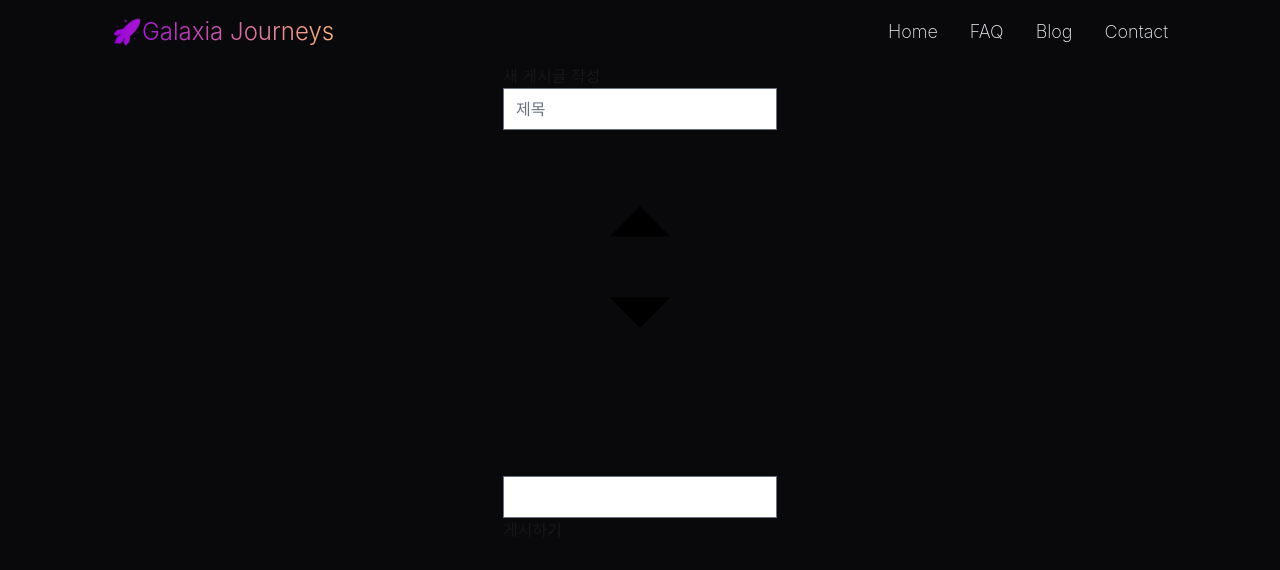
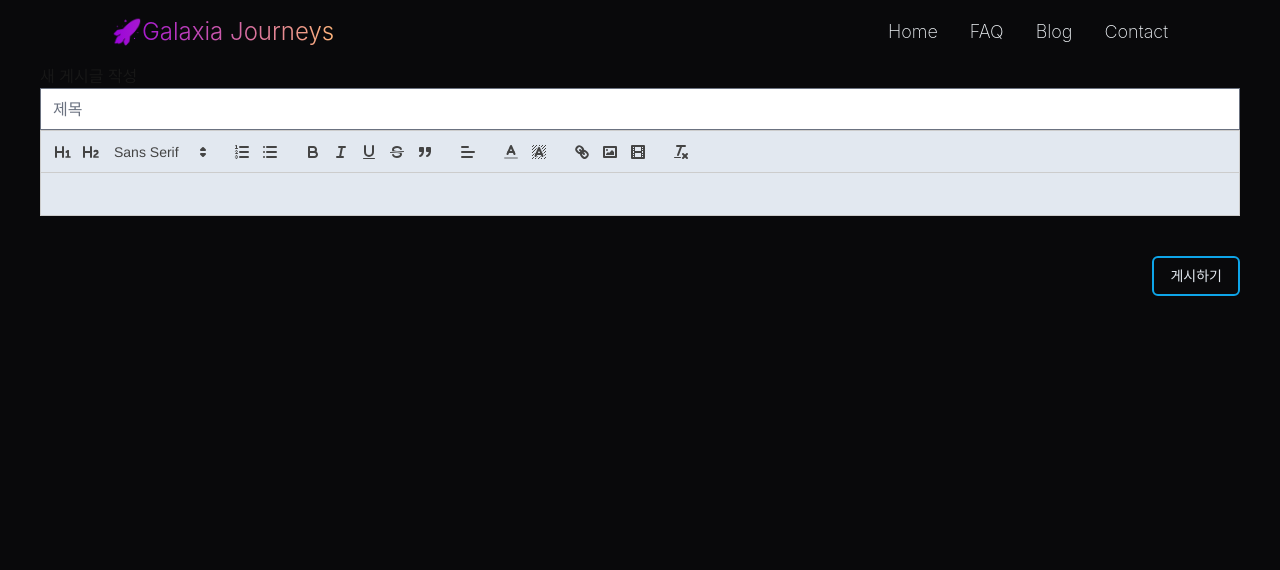
Before and after one commit to cotychunsik/sample-04, a Next.js app: page /pages/BlogEditor in a window 1280 px wide. Shown: the top 570 px of the page. Built offline with nearby package versions, Linux system fonts and the light colour scheme; no server answers.

Commit message:
editor fix

```diff
--- a/src/app/pages/BlogEditor/ClientBlogEditor.tsx
+++ b/src/app/pages/BlogEditor/ClientBlogEditor.tsx
@@ -8,12 +8,24 @@ import { database } from '../../../../firebaseConfig';
 
 // Quill 에디터를 동적으로 로드 (SSR 방지)
 const ReactQuill = dynamic(() => import('react-quill'), { ssr: false });
+import 'react-quill/dist/quill.snow.css'; // Quill CSS 로드
 
 export default function ClientBlogEditor() {
   const searchParams = useSearchParams();
   const postIndex = searchParams.get('postIndex');
   const [title, setTitle] = useState('');
   const [content, setContent] = useState('');
+
+  // 툴바 옵션 설정
+  const toolbarOptions = [
+    [{ 'header': '1' }, { 'header': '2' }, { 'font': [] }],
+    [{ 'list': 'ordered' }, { 'list': 'bullet' }],
+    ['bold', 'italic', 'underline', 'strike', 'blockquote'],
+    [{ 'align': [] }],
+    [{ 'color': [] }, { 'background': [] }],
+    ['link', 'image', 'video'],
+    ['clean']
+  ];
 
   useEffect(() => {
     if (postIndex !== null) {
@@ -48,18 +60,32 @@ export default function ClientBlogEditor() {
   };
 
   return (
-    <div>
+    <div className='w-screen'>
+        <div className='px-10'>
+            <div>
       <h1>{postIndex !== null ? '게시글 수정' : '새 게시글 작성'}</h1>
       <input
         type="text"
         placeholder="제목"
         value={title}
         onChange={(e) => setTitle(e.target.value)}
+        className='w-full'
       />
-      <ReactQuill value={content} onChange={setContent} theme="snow" />
-      <button onClick={handleSavePost}>
+      </div>
+      <div className='bg-slate-200 mb-10'>
+        <ReactQuill
+            value={content}
+            onChange={setContent}
+            theme="snow"
+            modules={{ toolbar: toolbarOptions }} // 툴바 옵션 설정
+        />
+      </div>
+      <div className='flex justify-end'>
+      <button onClick={handleSavePost} className='btn-normal text-slate-200'>
         {postIndex !== null ? '수정하기' : '게시하기'}
       </button>
+      </div>
+      </div>
     </div>
   );
 }
```
